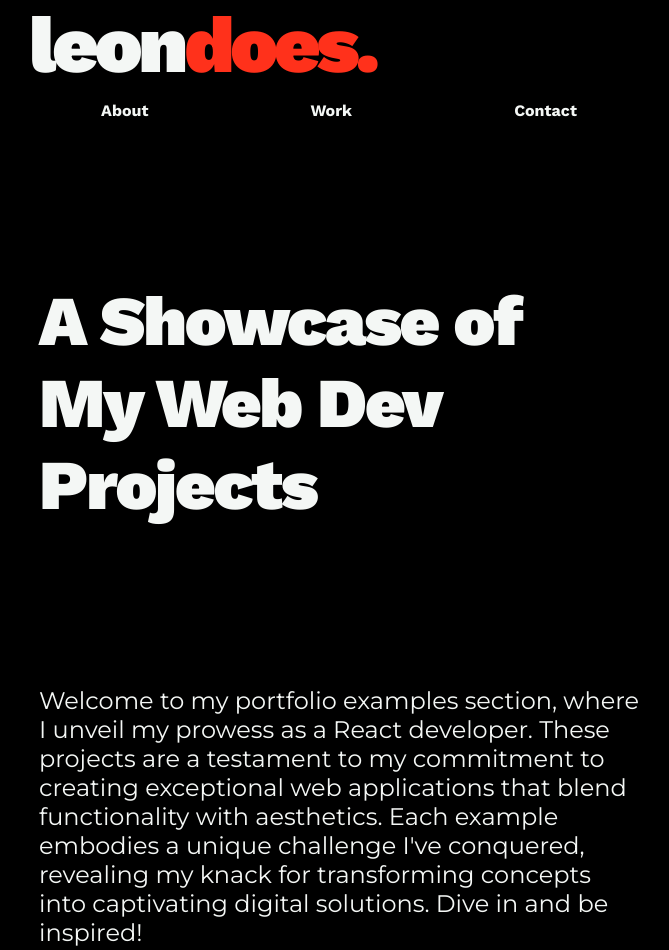
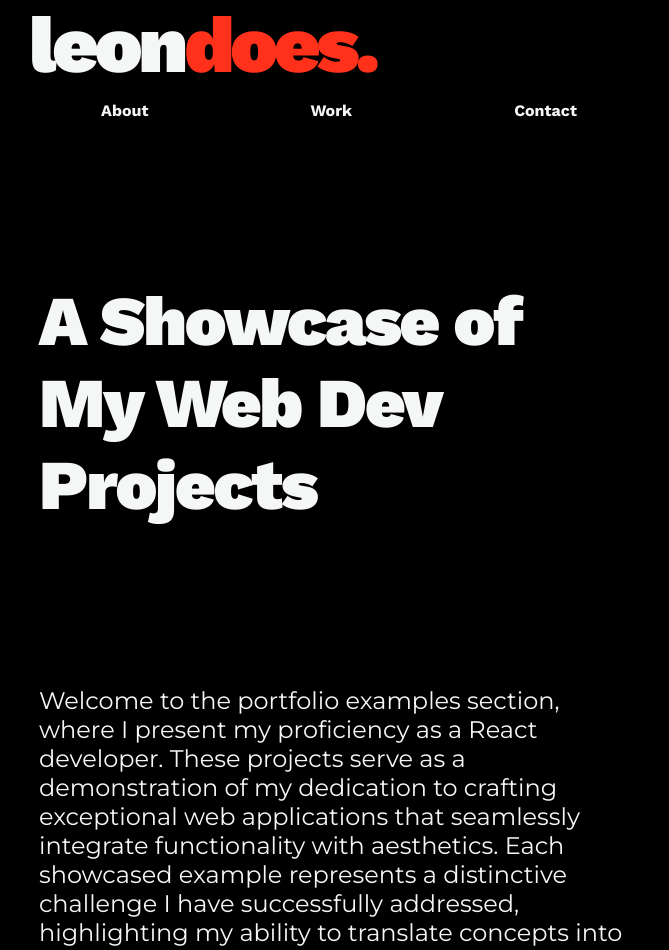
Before and after one commit to leondoes/reactrain, a React (Create React App) app: page /work in a window 1280 px wide. Shown: the top 950 px of the page, without its empty margins (301-970 px from the left). Built offline with nearby package versions, Linux system fonts and the light colour scheme.

Commit message:
:pencil2:fixing up meta tags (#26)

```diff
--- a/public/index.html
+++ b/public/index.html
@@ -6,12 +6,13 @@
     <meta name="viewport" content="width=device-width, initial-scale=1" />
     <meta name="theme-color" content="#000000" />
     <meta
-      name="description"
-      content="Leon Dobrescu's web developer portfolio."
+      property="og:description"
+      content="Explore Leon Dobrescu's React projects and web applications. Toronto-based REACT developer's portfolio."
     />
+    <meta property="og:url" content="https://leondoes.github.io/portfolio" />
     <meta property="og:image" content="%PUBLIC_URL%/link_preview.png" />
     <meta property="og:site_name" content="leondoes." />
-    <link rel="canonical" href="leondoes.github.io/portfolio" />
+    <link rel="canonical" href="https://leondoes.github.io/portfolio" />
     <meta property="og:type" content="website" />
     <link rel="apple-touch-icon" href="%PUBLIC_URL%/link_preview.png" />
 
--- a/src/components/Work/index.js
+++ b/src/components/Work/index.js
@@ -7,12 +7,14 @@ const Work = () => (
     <PageContainer>
       <Title>A Showcase of My Web Dev Projects</Title>
       <Copy>
-        Welcome to my portfolio examples section, where I unveil my prowess as a
-        React developer. These projects are a testament to my commitment to
-        creating exceptional web applications that blend functionality with
-        aesthetics. Each example embodies a unique challenge I've conquered,
-        revealing my knack for transforming concepts into captivating digital
-        solutions. Dive in and be inspired!
+        Welcome to the portfolio examples section, where I present my
+        proficiency as a React developer. These projects serve as a
+        demonstration of my dedication to crafting exceptional web applications
+        that seamlessly integrate functionality with aesthetics. Each showcased
+        example represents a distinctive challenge I have successfully
+        addressed, highlighting my ability to translate concepts into compelling
+        digital solutions. Feel free to explore and draw inspiration from these
+        projects.
       </Copy>
       <Deck>
         <Card>
```
